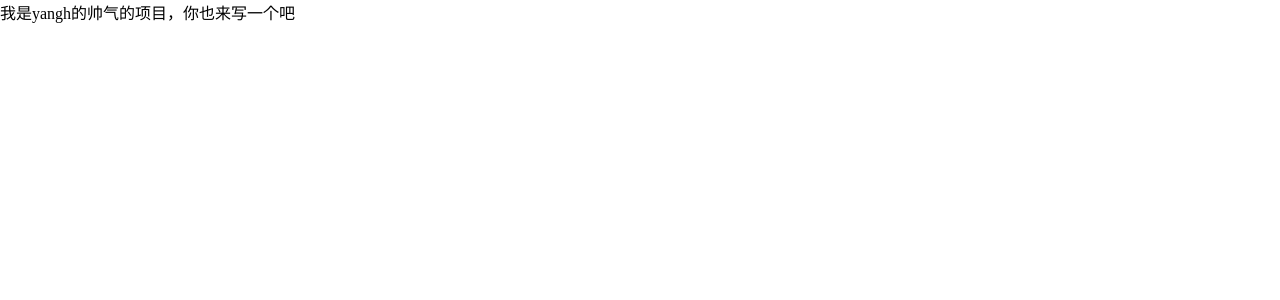
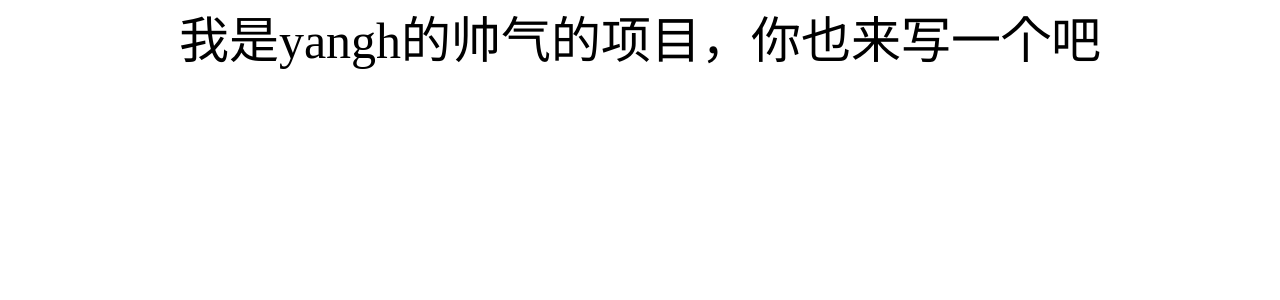
Before and after one commit to Shabi-x/sacc-creativity, a React (Vite) app: page /lsj-project in a window 1280 px wide. Shown: the top 300 px of the page. Built offline with nearby package versions, Linux system fonts and the light colour scheme.

Commit message:
style:'字体样式'

```diff
--- a/src/package/lsj_project/index.jsx
+++ b/src/package/lsj_project/index.jsx
@@ -1,5 +1,5 @@
 import './index.scss'
 
 export default function Yh_Project() {
-  return <div>我是yangh的帅气的项目，你也来写一个吧</div>
+  return <div className="all">我是yangh的帅气的项目，你也来写一个吧</div>
 }
--- a/src/package/lsj_project/index.scss
+++ b/src/package/lsj_project/index.scss
@@ -0,0 +1,4 @@
+.all {
+  font-size: 50px;
+  text-align: center;
+}
--- a/src/package/zza_project/index.jsx
+++ b/src/package/zza_project/index.jsx
@@ -1,5 +1,5 @@
 import './index.scss'
 
 export default function Zza_Project() {
-  return <div>我是钟泽安的帅气的项目，你也来写一个吧</div>
+  return <div className="all">我是钟泽安的帅气的项目，你也来写一个吧</div>
 }
--- a/src/package/zza_project/index.scss
+++ b/src/package/zza_project/index.scss
@@ -0,0 +1,4 @@
+.all {
+  font-size: 50px;
+  text-align: center;
+}
```
